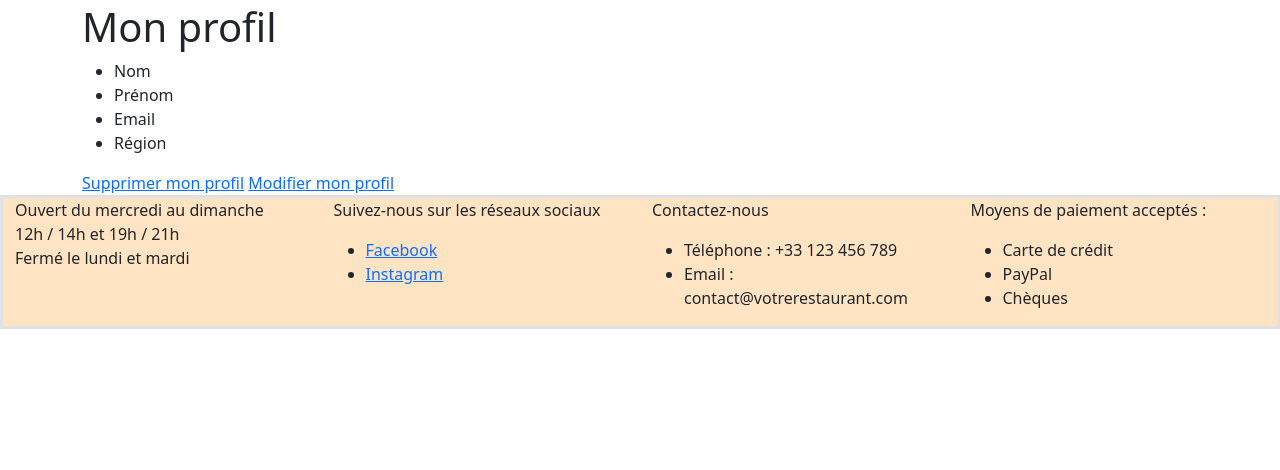
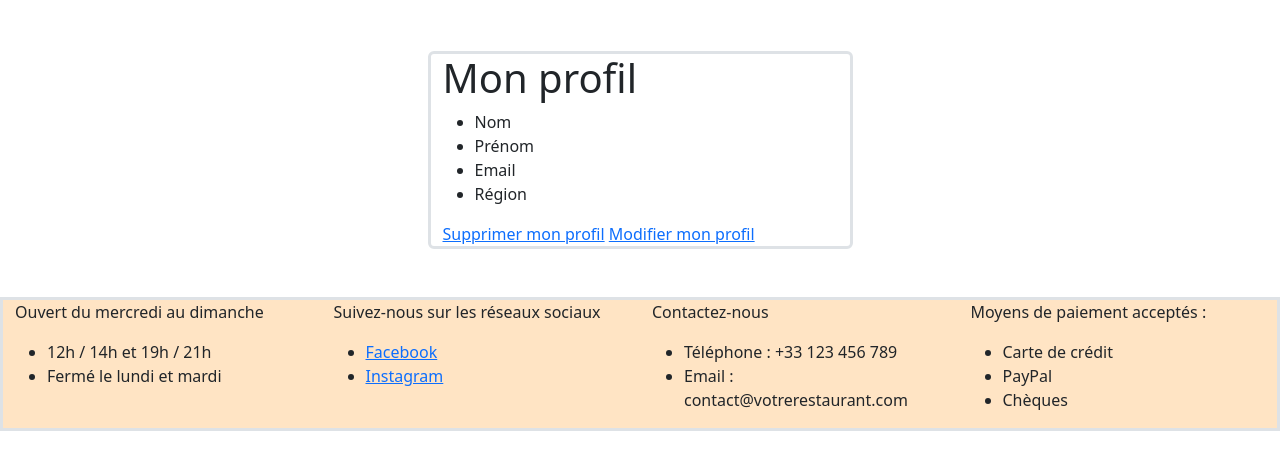
Before and after one commit to JeremyLarcher/Bara-Breizh, a Symfony app: template templates/profil/afficher.html.twig in a window 1280 px wide. Shown: the part 123-593 px from the top of the page. Run offline with Twig, Linux system fonts and the light colour scheme; the template is opened without the code that fills it, so the values that code supplies are empty; some libraries are stand-ins or nearby versions.

Commit message:
amélioration bootstrap

```diff
--- a/templates/contact/afficher.html.twig
+++ b/templates/contact/afficher.html.twig
@@ -7,15 +7,16 @@
 {% block body %}
     <section class="row justify-content-center m-5">
         {% if app.user %}
-            <div class="col-md-5 form">
+            <div class="col-md-5 border border-3 rounded form">
          <h1>Laissez-nous un commentaire</h1>
 
                 <div class="form-container">
                     {{ form_start(commentaireForm) }}
 
                     {{ form_widget(commentaireForm) }}
+                    <br>
 
-                    <button>Soumettre</button>
+                    <button class="button btn btn-lg btn-primary">Soumettre</button>
 
                     {{ form_end(commentaireForm) }}
                 </div>
--- a/templates/inc/footer.html.twig
+++ b/templates/inc/footer.html.twig
@@ -1,10 +1,12 @@
-<div class="col">
-    <p>Ouvert du mercredi au dimanche<br>
-    12h / 14h et  19h / 21h<br>
-    Fermé le lundi et mardi</p>
+<div class="col-md-3">
+    <p>Ouvert du mercredi au dimanche</p>
+    <ul>
+        <li>12h / 14h et  19h / 21h</li>
+        <li>Fermé le lundi et mardi</li>
+    </ul>
 </div>
 
-<div class="col">
+<div class="col-md-3">
     <p>Suivez-nous sur les réseaux sociaux</p>
     <ul>
         <li><a href="#">Facebook</a></li>
@@ -12,7 +14,7 @@
     </ul>
 </div>
 
-<div class="col">
+<div class="col-md-3">
     <p>Contactez-nous</p>
     <ul>
         <li>Téléphone : +33 123 456 789</li>
@@ -20,13 +22,13 @@
     </ul>
 </div>
 
-<div class="col">
-    <div class="payment-methods-inner">
+<div class="col-md-3">
+
         <p>Moyens de paiement acceptés :</p>
         <ul>
             <li>Carte de crédit</li>
             <li>PayPal</li>
             <li>Chèques</li>
         </ul>
-    </div>
+
 </div>
--- a/templates/profil/afficher.html.twig
+++ b/templates/profil/afficher.html.twig
@@ -2,8 +2,8 @@
 
 {% block body %}
 <div class="container">
-    <div class="row justify-content-center">
-        <div class="col">
+    <div class="row m-5 justify-content-center">
+        <div class="col-md-5 border border-3 rounded">
     <h1>Mon  profil </h1>
         <ul>
             <li>Nom</li>
--- a/templates/profil/modifier.html.twig
+++ b/templates/profil/modifier.html.twig
@@ -5,11 +5,11 @@
 {% endblock %}
 
 {% block body %}
-    <div class="form">
-        <div class="form-container">
+    <div class="row m-5 justify-content-center form">
+        <div class="col-md-5 border border-3 rounded form-container">
             {{ form_start(ModifierProfil) }}
             {{ form_widget (ModifierProfil) }} <br>
-            <button type ="submit" class="button"> Validé </button>
+            <button type ="submit" class="button btn btn-lg btn-primary"> Validé </button>
             {{ form_end(ModifierProfil) }}
         </div>
     </div>
--- a/templates/security/login.html.twig
+++ b/templates/security/login.html.twig
@@ -3,8 +3,8 @@
 {% block title %}Log in!{% endblock %}
 
 {% block body %}
-<div class="form">
-    <div class="form-container">
+<div class="row m-5 justify-content-center form">
+    <div class="col-md-3 border border-3 rounded form-container">
         <form method="post">
             {% if error %}
                 <div class="alert alert-danger">{{ error.messageKey|trans(error.messageData, 'security') }}</div>
```
Also changed, not shown: templates/registration/register.html.twig (+5 -3 lines).
